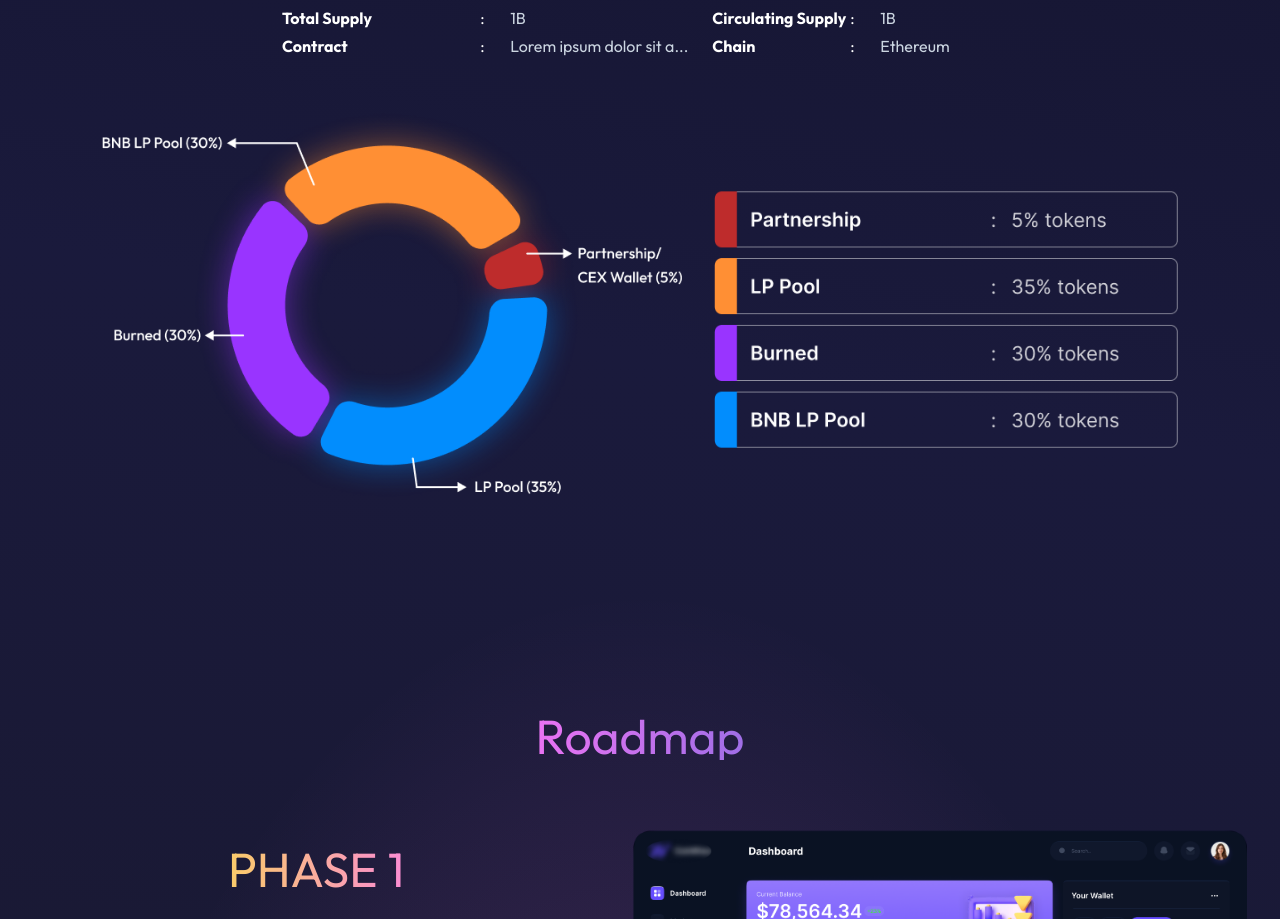
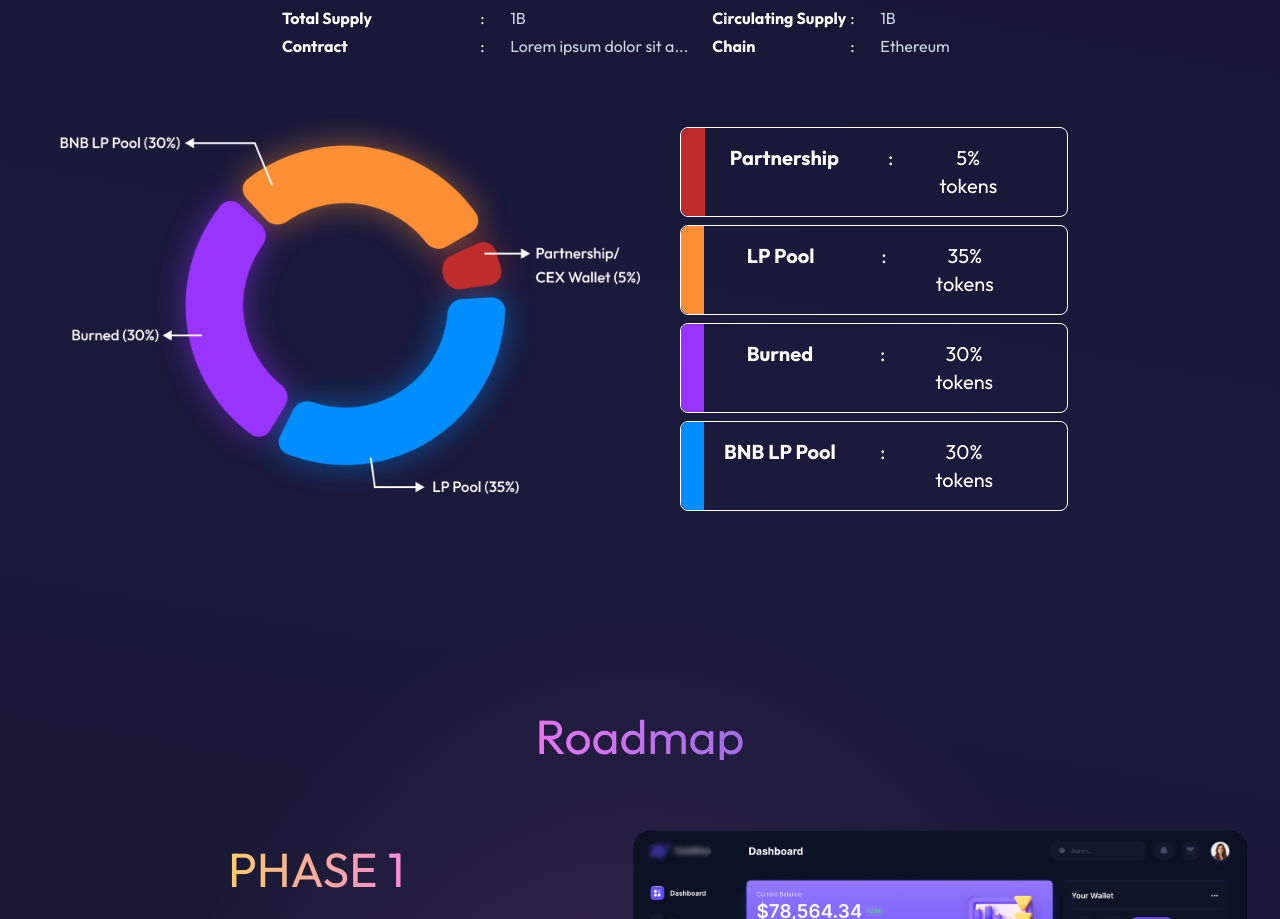
Before and after one commit to ravimishra007/Ravi-Mishra---Frontend-Developer, a React (Vite) app in the folder figma_design/: page / in a window 1280 px wide. Shown: the part 3085-4004 px from the top of the page. Built offline with nearby package versions, Linux system fonts and the light colour scheme.

Commit message:
some modification in tokenomics section

```diff
--- a/figma_design/src/App.jsx
+++ b/figma_design/src/App.jsx
@@ -1,7 +1,6 @@
 import "./App.css";
 import { Avatar } from "./components/Avatar";
 import { Footer } from "./components/Footer";
-// import { GetStarted } from "./components/GetStarted";
 import { Header } from "./components/Header";
 import { ItemSection } from "./components/ItemSection";
 import { RoadmapOne } from "./components/RoadMapOne";
@@ -26,9 +25,7 @@ function App() {
           <RoadmapTwo />
           <RoadmapThree />
         </div>
-
-      <Footer/>
-
+        <Footer />
       </div>
     </>
   );
--- a/figma_design/src/components/Tokenomics.jsx
+++ b/figma_design/src/components/Tokenomics.jsx
@@ -1,11 +1,10 @@
-import Holder from '../../public/Holder.png'
-import Donut from '../../public/Donut.png'
-import '../styles/tokenomics.css'
-
+// import Holder from '../../public/Holder.png'
+import Donut from "../../public/Donut.png";
+import "../styles/tokenomics.css";
 
 const Tokenomics = () => {
   return (
-    <div className=" text-center p-10">
+    <div className=" tokenomics text-center p-10">
       <h1 className="font-semibold text-5xl my-10 text-transparent bg-clip-text bg-gradient-to-r from-violet-500 to-fuchsia-500">
         Tokenomics
       </h1>
@@ -23,19 +22,52 @@ const Tokenomics = () => {
         </div>
         <div className=" grid grid-cols-[1fr,10px,1fr] gap-1 text-left">
           <p className="font-semibold">Token Name</p>
-            <p >:</p>
+          <p>:</p>
           <p className="ml-4 text-slate-300">$AIGEN</p>
           <p className="font-semibold">Circulating Supply</p>
           <p>:</p>
           <p className="ml-4 text-slate-300">1B</p>
           <p className="font-semibold">Chain</p>
-            <p >:</p>
+          <p>:</p>
           <p className="ml-4 text-slate-300">Ethereum</p>
         </div>
       </div>
       <div className=" flex justify-center items-center p-5 gap-8 mt-5">
         <img src={Donut} alt="Donut" className=" w-1/2" />
-        <img src={Holder} alt="Holder" className=" w-[40%]" />
+        <div className="lg:mr-40">
+          <div className="token-data w-44 lg:w-full flex   rounded-lg m-2">
+            <span className="w-2 lg:w-6 bg-[#BE2C2C] dir-ltr rounded-s-lg "></span>
+            <div className=" lg:pr-12 lg:py-2 flex text-xs lg:text-xl gap-2 lg:gap-8 m-2">
+              <span className="lg:w-36 font-semibold">Partnership</span>
+              <span>:</span>
+              <span>5% tokens</span>
+            </div>
+          </div>
+          <div className="w-44 lg:w-full flex token-data rounded-lg m-2">
+            <span className="w-2 lg:w-6 bg-[#FF8F34] dir-ltr rounded-s-lg "></span>
+            <div className=" lg:pr-12 lg:py-2 flex text-xs lg:text-xl gap-2 lg:gap-8 m-2">
+              <span className="lg:w-36 font-semibold">LP Pool</span>
+              <span>:</span>
+              <span>35% tokens</span>
+            </div>
+          </div>
+          <div className="token-data w-44 lg:w-full flex  rounded-lg m-2">
+            <span className="w-2 lg:w-6 bg-[#9934FF] dir-ltr rounded-s-lg "></span>
+            <div className="lg:pr-12 lg:py-2 flex text-xs lg:text-xl gap-2 lg:gap-8 m-2">
+              <span className="lg:w-36 font-semibold">Burned</span>
+              <span>:</span>
+              <span>30% tokens</span>
+            </div>
+          </div>
+          <div className="token-data w-44 lg:w-full flex   rounded-lg m-2">
+            <span className="w-2 lg:w-6 bg-[#028DFD] dir-ltr rounded-s-lg "></span>
+            <div className="lg:pr-12 lg:py-2 flex text-xs lg:text-xl gap-2 lg:gap-8 m-2">
+              <span className="lg:w-36 font-semibold">BNB LP Pool</span>
+              <span>:</span>
+              <span>30% tokens</span>
+            </div>
+          </div>
+        </div>
       </div>
     </div>
   );
--- a/figma_design/src/styles/RoadMap.css
+++ b/figma_design/src/styles/RoadMap.css
@@ -24,7 +24,5 @@
   padding: 10px;
 }
 .text-Area h1 {
-  /* border: 2px solid; */
-  /* margin-right: 165px; */
   width: 240px;
 }
--- a/figma_design/src/styles/footer.css
+++ b/figma_design/src/styles/footer.css
@@ -1,5 +1,4 @@
 .footer-section{
-    /* height: 850px; */
     background: radial-gradient(50% 50% at 50% 50%, rgba(92, 195, 250, 0.28) 0%, rgba(92, 195, 250, 0) 100%);
 
 }
--- a/figma_design/src/styles/tokenomics.css
+++ b/figma_design/src/styles/tokenomics.css
@@ -1,8 +1,12 @@
+
+
 .token-list{
+
     padding: 10px;
 }
 @media (max-width:450px) {
     .token-list{
+
 font-size: 10px;
 font-weight: 600px;
 height: 100px;
@@ -12,3 +16,7 @@ text-align: center;
         padding: 0px;
     }
 }
+
+.token-data{
+    border: 1px solid white;
+}
```
Also changed, not shown: figma_design/public/ai.details.png. Lines whose indentation alone changed are shown as unchanged.
